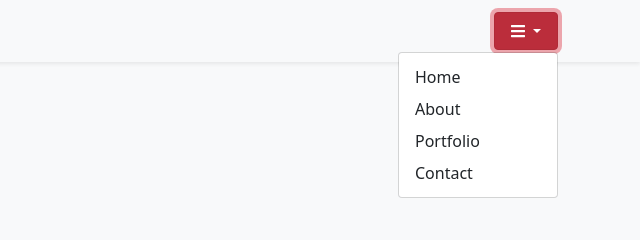
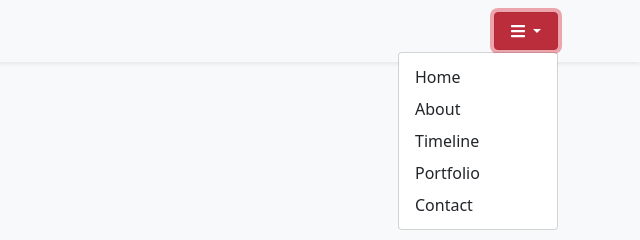
Before and after one commit to muratcan-yuksel/portfolio-1, a website: page index.html in a window 1280 px wide. Both pictures are taken after a click on the button 1165 px from the left and 31 px from the top of the page. Shown: the top 240 px of the page, 640-1280 px from the left. Drawn offline with nearby package versions, Linux system fonts and the light colour scheme.

Commit message:
shortcut to timeline

```diff
--- a/index.html
+++ b/index.html
@@ -38,6 +38,7 @@
           >
             <li><a class="dropdown-item" href="#home">Home</a></li>
             <li><a class="dropdown-item" href="#about">About</a></li>
+            <li><a class="dropdown-item" href="#timeline">Timeline</a></li>
             <li><a class="dropdown-item" href="#portfolio">Portfolio</a></li>
             <li><a class="dropdown-item" href="#contact">Contact</a></li>
           </ul>
@@ -148,10 +149,10 @@
     <!-- about section end -->
     <!-- timeline start   -->
     <div class="container">
-      <div class="section-title text-center">
+      <div class="section-title text-center" id="timeline">
         <h2 class="fw-bold mb-5">My Timeline</h2>
       </div>
-      <div class="main-timeline">
+      <div class="main-timeline" >
 
                               <!-- start experience section-->
                               <div class="timeline">
```
